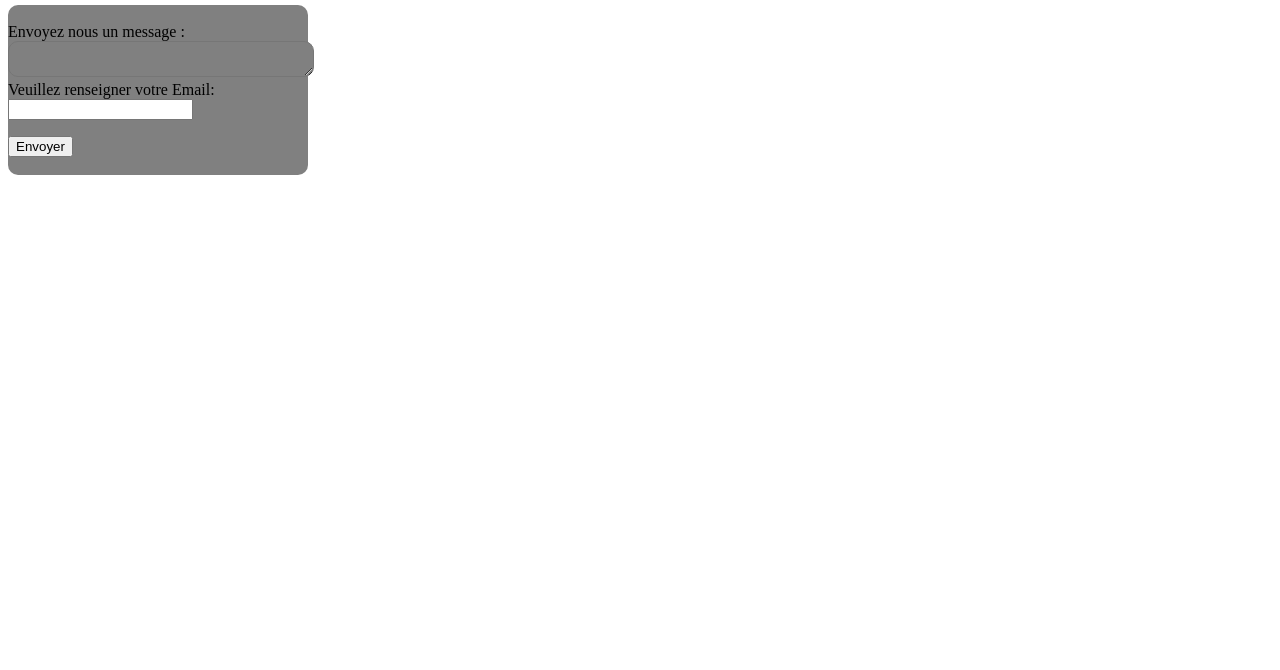
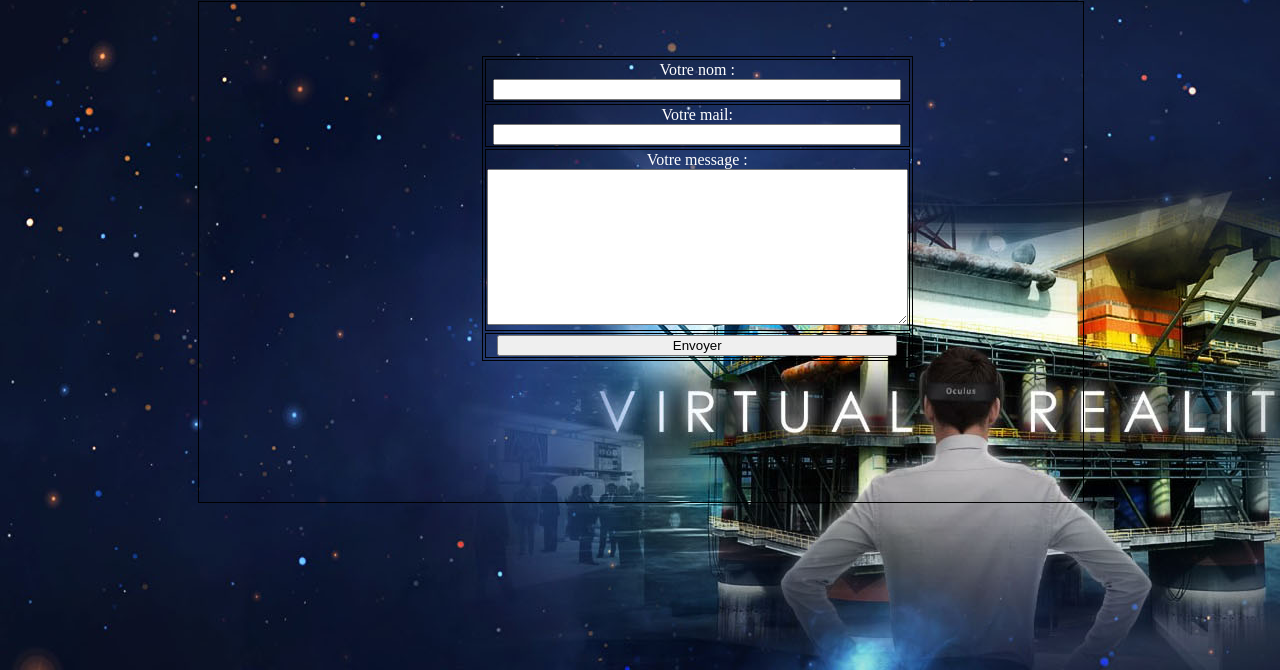
Before and after one commit to Dakusy/CDIN-WEB, a plain HTML site: page NousContacter.html in a window 1280 px wide. Shown: the part 130-800 px from the top of the page. Drawn offline with Linux system fonts and the light colour scheme.

Commit message:
on va voir

```diff
--- a/NousContacter.html
+++ b/NousContacter.html
@@ -1,16 +1,35 @@
 <!DOCTYPE html>
 <html>
-<head>
-<title>Nous Contacter</title>
+	<head>
+		<title>Contact</title>
+		<meta charset="UTF-8"/>
 <link rel="stylesheet" href="Styles/disposition.css" type="text/css" />
 <link rel="stylesheet" href="Styles/menu.css" type="text/css" />
-        <meta charset="utf-8" />
-</head>
-
-    <body>
+<link rel="stylesheet" href="Styles/index.css" type="text/css"/>
+        <style>
+            table, td{
+                border : 1px groove black;
+                text-align: center;
+                margin-left: 32%;
 
 
-<div id="menu">
+            }
+            input {
+                width: 95%;
+            }
+            #content {
+                width: 70%;
+                background-color: lightblack;
+                height: 500px;
+                margin-top: 5%;
+                margin-left: 15%;
+                border: 1px solid black;
+            }
+
+        </style>
+	</head>
+
+	<div id="menu">
 <ul>
 	<li><a href="index.html">Accueil </a></li>
 	<li><a href="#"> Réalité Virtuelle </a>
@@ -24,22 +43,37 @@
 	<li><a href="NousContacter.html"> Contact </a></li>
 </ul>
 </div>
-        <h2>Nous Contacter</h2>
-<div id="Message">
-        <form method="post" action="traitement.php">
-   <p>
-       <br>
-       <label for="ameliorer">Envoyez nous un message :</label>
-       <textarea name="Message" id="Message"></textarea>
-       <br>
-       <label for="Email">Veuillez renseigner votre Email:</label>
-       <input name="ch_texte" type="text" value="" size="20" maxlength="30" />
-   </p>
-</form>
-<input type="submit" value="Envoyer" />
-    <br>
-    <br>
+
+	<body>
+
+		<div id="content">
+        <form>
+            <table>
+
+            <tr>
+                <td><label for="nom">Votre nom :</label>
+                <input type="text" name="Nom" id="nom" /></td> <br>
+                </tr>
+
+       <tr>
+       <td><label for="mail">Votre mail:</label>
+            <input type="mail" name="mail" id="mail" /></td> <br>
+            </tr>
+
+       <tr>
+        <td><label for="message">Votre message :</label> <br>
+            <textarea name="message" id="message" rows="10" cols="50"> </textarea></td> <br>
+            </tr>
+            <tr>
+
+                <td><input type="submit" value="Envoyer" /></td>
+                </tr>
+
+
+        </table>
+
+        </form>
         </div>
-    </body>
 
+	</body>
 </html>
```
